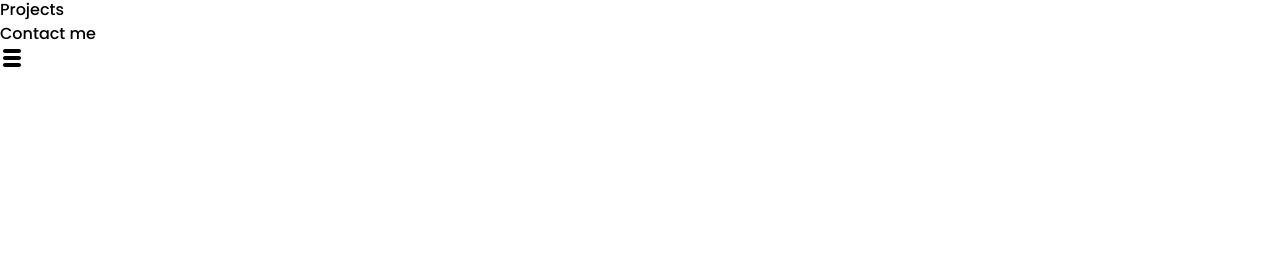
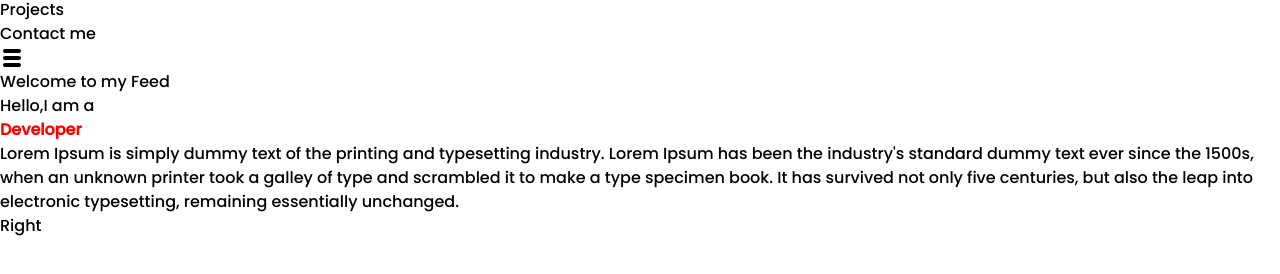
Before and after one commit to MiriamRehema/Miriam-2-Portfolio, a React (Vite) app: page / in a window 1280 px wide. Shown: the part 422-696 px from the top of the page. Built offline with nearby package versions, Linux system fonts and the light colour scheme.

Commit message:
created home and added to app.jsx

```diff
--- a/src/App.jsx
+++ b/src/App.jsx
@@ -1,10 +1,11 @@
 import React from "react";
 import Navbar from "./components/Navbar";
-
+import Home from "./components/Home";
 function App() {
   return (
    <>
    <Navbar/>
+   <Home/>
 
    </>
   );
--- /dev/null
+++ b/src/components/Home.jsx
@@ -0,0 +1,29 @@
+import React from 'react';
+
+function Home() {
+    return (
+        <div className='max-w-screen-2xl container mx-auto px-4 md:px-20 my-20'>
+            <div className='flex flex-col md:flex-row '>
+            <div className='md:w-1/2' >
+            <span>Welcome to my Feed</span>
+           <div className='flex space-x-1 text-2xl md:text-4xl'>
+           <h1>Hello,I am a  </h1>
+           <span style={{ color: 'red', fontWeight: 'bold' }}>Developer</span>
+           {/* <span className='text-red-700 font-bold'>Developer</span> */}
+           </div>
+            <p>
+                Lorem Ipsum is simply dummy text of the printing and typesetting
+                 industry. Lorem Ipsum has been the industry's standard dummy text ever since the 1500s,
+                 when an unknown printer took a galley of type and scrambled it to make a type specimen book.
+                 It has survived not only five centuries, but also the leap into electronic typesetting, remaining
+                  essentially unchanged.
+            </p>
+            </div>
+            <div className='md:w-1/2'>Right</div>
+
+            </div>
+
+        </div>
+    );
+}
+export default Home;
```
